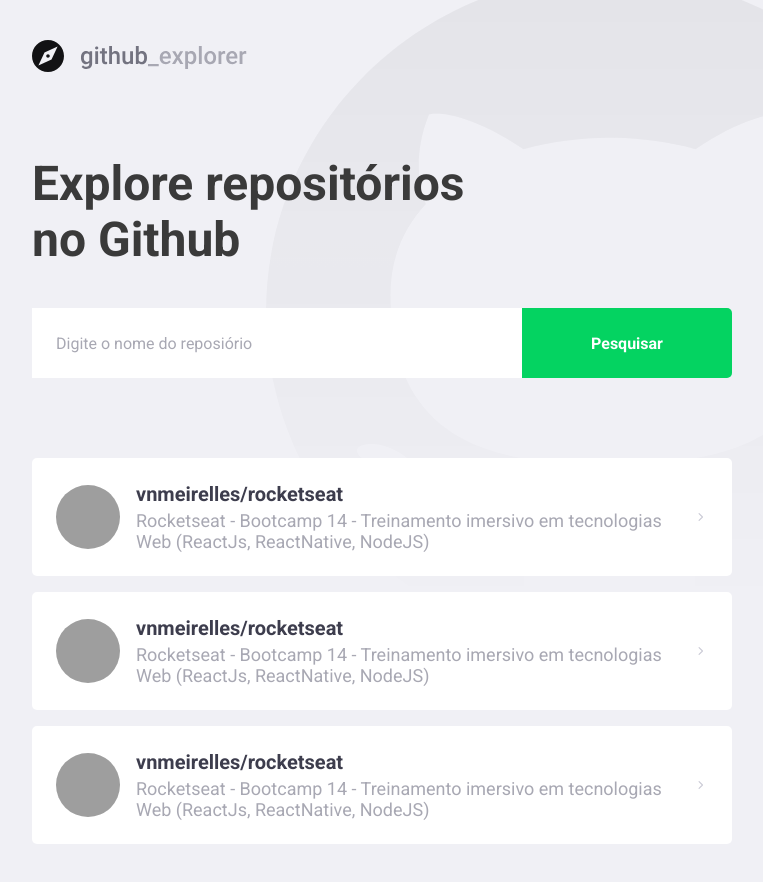
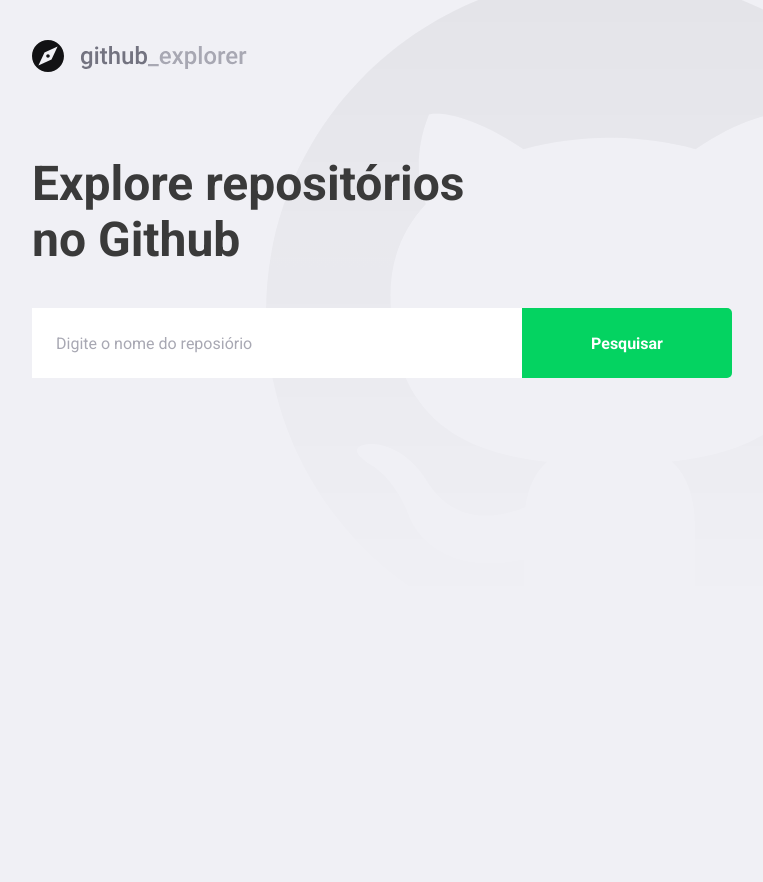
Before and after one commit to vnmeirelles/Rocketseat, a React (Create React App) app in the folder Bootcamp/primeiro_projeto_react/: page / in a window 1280 px wide. Shown: the whole page, without its empty margins (148-911 px from the left). After the commit the page ends 800 px from the top, so only its background shows below. Built offline with nearby package versions, Linux system fonts and the light colour scheme; grey boxes are pictures that could not be loaded.

Commit message:
Conectando a API

```diff
--- a/Bootcamp/primeiro_projeto_react/package.json
+++ b/Bootcamp/primeiro_projeto_react/package.json
@@ -12,6 +12,7 @@
     "@types/react-dom": "^16.9.8",
     "@typescript-eslint/eslint-plugin": "^4.12.0",
     "@typescript-eslint/parser": "^4.12.0",
+    "axios": "^0.21.1",
     "eslint-config-airbnb": "^18.2.1",
     "eslint-plugin-import": "^2.22.1",
     "eslint-plugin-jsx-a11y": "^6.4.1",
--- a/Bootcamp/primeiro_projeto_react/src/pages/Dashboard/index.tsx
+++ b/Bootcamp/primeiro_projeto_react/src/pages/Dashboard/index.tsx
@@ -1,63 +1,63 @@
-import React from 'react';
+import React, { useState, FormEvent } from 'react';
 import { FiChevronRight } from 'react-icons/fi';
+import api from '../../services/api';
 
 import logoImg from '../../assets/logo.svg';
 import { Title, Form, Repositories } from './styles';
 
+interface Repository {
+  full_name: string;
+  description: string;
+  owner: {
+    login: string;
+    avatar_url: string;
+  };
+}
+
 const Dashboard: React.FC = () => {
+  const [newRepo, setNewRepo] = useState('');
+  const [repositories, setRepositories] = useState<Repository[]>([]);
+
+  async function handleAddRepository(event: FormEvent<HTMLFormElement>): Promise<void> {
+    event.preventDefault();
+
+    const response = await api.get(`repos/${newRepo}`);
+
+    const repository = response.data;
+
+    setRepositories([...repositories, repository]);
+    setNewRepo('');
+
+  }
+
   return (
     <>
       <img src={logoImg} alt="Github Explorer" />
       <Title>Explore repositórios no Github</Title>
 
-      <Form>
-        <input placeholder="Digite o nome do reposiório" />
+      <Form onSubmit={handleAddRepository}>
+        <input
+          value={newRepo}
+          onChange={e => setNewRepo(e.target.value)}
+          placeholder="Digite o nome do reposiório"
+        />
         <button type="submit">Pesquisar</button>
       </Form>
 
       <Repositories>
-        <a href="test">
+        {repositories.map(repository => (
+          <a key={repository.full_name} href="test">
             <img
-            src="https://avatars2.githubusercontent.com/u/40375673?s=460&u=bd614481b88a09958357d8ee1f9b2d4636f66dcf&v=4"
-            alt="Vinicius Meirelles"
+              src={repository.owner.avatar_url}
+              alt={repository.owner.login}
             />
             <div>
-            <strong>vnmeirelles/rocketseat</strong>
-            <p>
-              Rocketseat - Bootcamp 14 - Treinamento imersivo em tecnologias Web
-              (ReactJs, ReactNative, NodeJS)
-            </p>
+              <strong>{repository.full_name}</strong>
+              <p>{repository.description}</p>
             </div>
             <FiChevronRight size={20} />
           </a>
-        <a href="test">
-          <img
-            src="https://avatars2.githubusercontent.com/u/40375673?s=460&u=bd614481b88a09958357d8ee1f9b2d4636f66dcf&v=4"
-            alt="Vinicius Meirelles"
-          />
-          <div>
-            <strong>vnmeirelles/rocketseat</strong>
-            <p>
-              Rocketseat - Bootcamp 14 - Treinamento imersivo em tecnologias Web
-              (ReactJs, ReactNative, NodeJS)
-            </p>
-          </div>
-          <FiChevronRight size={20} />
-        </a>
-        <a href="test">
-          <img
-            src="https://avatars2.githubusercontent.com/u/40375673?s=460&u=bd614481b88a09958357d8ee1f9b2d4636f66dcf&v=4"
-            alt="Vinicius Meirelles"
-          />
-          <div>
-            <strong>vnmeirelles/rocketseat</strong>
-            <p>
-              Rocketseat - Bootcamp 14 - Treinamento imersivo em tecnologias Web
-              (ReactJs, ReactNative, NodeJS)
-            </p>
-          </div>
-          <FiChevronRight size={20} />
-        </a>
+        ))}
       </Repositories>
     </>
   );
--- a/Bootcamp/primeiro_projeto_react/src/pages/Dashboard/styles.ts
+++ b/Bootcamp/primeiro_projeto_react/src/pages/Dashboard/styles.ts
@@ -75,7 +75,8 @@ export const Repositories = styled.div`
     }
 
     div {
-      margin-left: 16px;
+      margin: 0 16px;
+      flex: 1;
 
       strong {
         font-size: 20px;
--- /dev/null
+++ b/Bootcamp/primeiro_projeto_react/src/services/api.ts
@@ -0,0 +1,7 @@
+import axios from 'axios';
+
+const api = axios.create({
+  baseURL: 'https://api.github.com',
+});
+
+export default api;
```
Also changed, not shown: Bootcamp/primeiro_projeto_react/.eslintrc.json, 2 other files (tests, documents, lock files or other folders). Lines whose indentation alone changed are shown as unchanged.
